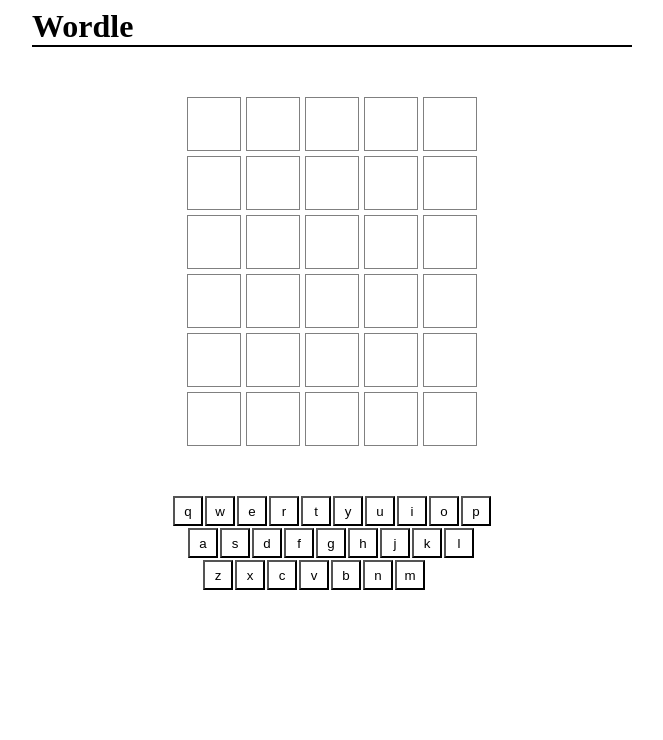
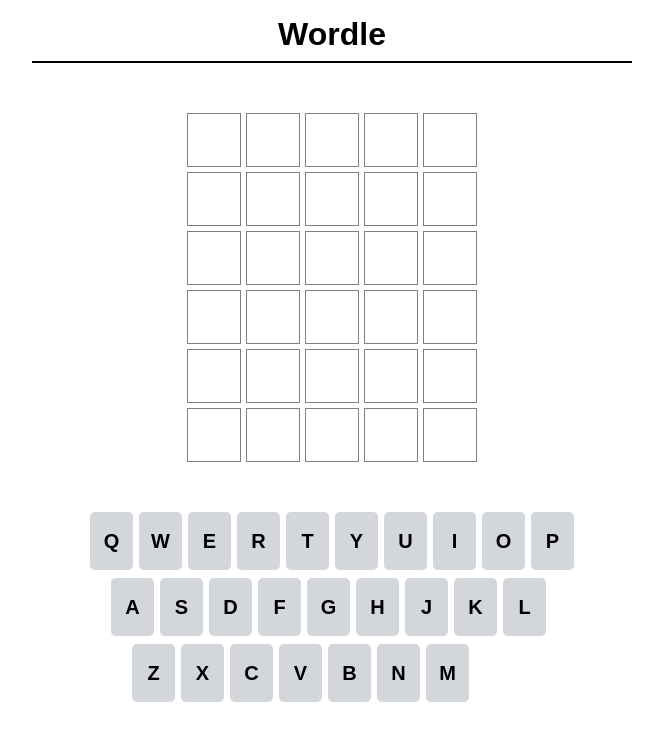
Before and after one commit to maurogestoso/wordle, a React (Vite) app: page / in a window 1280 px wide. Shown: the top 740 px of the page, without its empty margins (308-971 px from the left). Built offline with nearby package versions, Linux system fonts and the light colour scheme.

Commit message:
Copy Wordle design tokens

```diff
--- a/src/App.css
+++ b/src/App.css
@@ -1,3 +1,14 @@
+:root {
+  --color-present: #c9b458;
+  --color-correct: #6aaa64;
+  --color-absent: #787c7e;
+  --bg-color-key: #d3d6da;
+}
+
+body {
+  font-family: sans-serif;
+}
+
 #board {
   margin: 0 auto;
   width: 600px;
@@ -11,6 +22,8 @@
 header {
   width: 100%;
   border-bottom: 2px solid black;
+  text-align: center;
+  padding: 8px 0;
 }
 
 #guesses {
@@ -19,57 +32,72 @@
   gap: 5px;
 }
 
-.WordTiles {
+.guess-tiles {
   display: flex;
   gap: 5px;
 }
 
-.Tile {
+.tile {
   width: 52px;
   height: 52px;
   border: 1px solid gray;
   align-content: center;
   text-align: center;
   text-transform: uppercase;
+  font-weight: bold;
+  font-size: 1.5rem;
 }
 
 .bg-green {
-  background-color: greenyellow;
+  background-color: var(--color-correct);
+  color: white;
 }
 .bg-yellow {
-  background-color: yellow;
+  background-color: var(--color-present);
+  color: white;
 }
 
 .bg-gray {
-  background-color: lightgray;
+  background-color: var(--color-absent);
+  color: white;
 }
 
 .bg-white {
   background-color: white;
 }
 
+.bg-lightgray {
+  background-color: #d3d6da;
+}
+
 #Keyboard {
   display: flex;
   flex-direction: column;
-  gap: 2px;
+  gap: 8px;
 }
 
 #Keyboard .row {
   display: flex;
-  gap: 2px;
+  gap: 6px;
 }
 
 #Keyboard .row:nth-child(2) {
-  margin-left: 15px;
+  margin-left: 21px;
 }
 
 #Keyboard .row:nth-child(3) {
-  margin-left: 30px;
+  margin-left: 42px;
 }
 
-#Keyboard button {
-  width: 30px;
-  height: 30px;
+#Keyboard button.letter-key {
+  width: 43px;
+  height: 58px;
+  text-transform: uppercase;
+  font-weight: bold;
+  font-size: 1.25em;
+  cursor: pointer;
+  border: none;
+  border-radius: 5px;
 }
 
 h1,
--- a/src/App.jsx
+++ b/src/App.jsx
@@ -25,7 +25,7 @@
       </header>
       <div id="guesses">
         {guesses.map((guess, i) => (
-          <WordTiles
+          <GuessTiles
             key={i}
             word={guess}
             isGuessed={i < currentGuessIndex}
@@ -43,21 +43,21 @@
 
 export default App;
 
-function WordTiles({ word, isGuessed, targetWord }) {
+function GuessTiles({ word, isGuessed, targetWord }) {
   function getGuessColor(targetWord, letter, index) {
     if (targetWord[index] === letter) return "green";
     if (targetWord.includes(letter)) return "yellow";
     else return "gray";
   }
   return (
-    <div className="WordTiles">
+    <div className="guess-tiles">
       {Array(5)
         .fill("")
         .map((_, i) => (
           <div
             key={i}
             className={[
-              "Tile",
+              "tile",
               isGuessed && `bg-${getGuessColor(targetWord, word[i], i)}`,
             ].join(" ")}
           >
@@ -77,11 +77,12 @@
           {row.split("").map((letter) => (
             <button
               key={letter}
-              className={
+              className={[
+                "letter-key",
                 guessedLettersStatus[letter]
                   ? `bg-${guessedLettersStatus[letter]}`
-                  : "bg-white"
-              }
+                  : "bg-lightgray",
+              ].join(" ")}
               onClick={() => {
                 typeLetter(letter);
               }}
```
